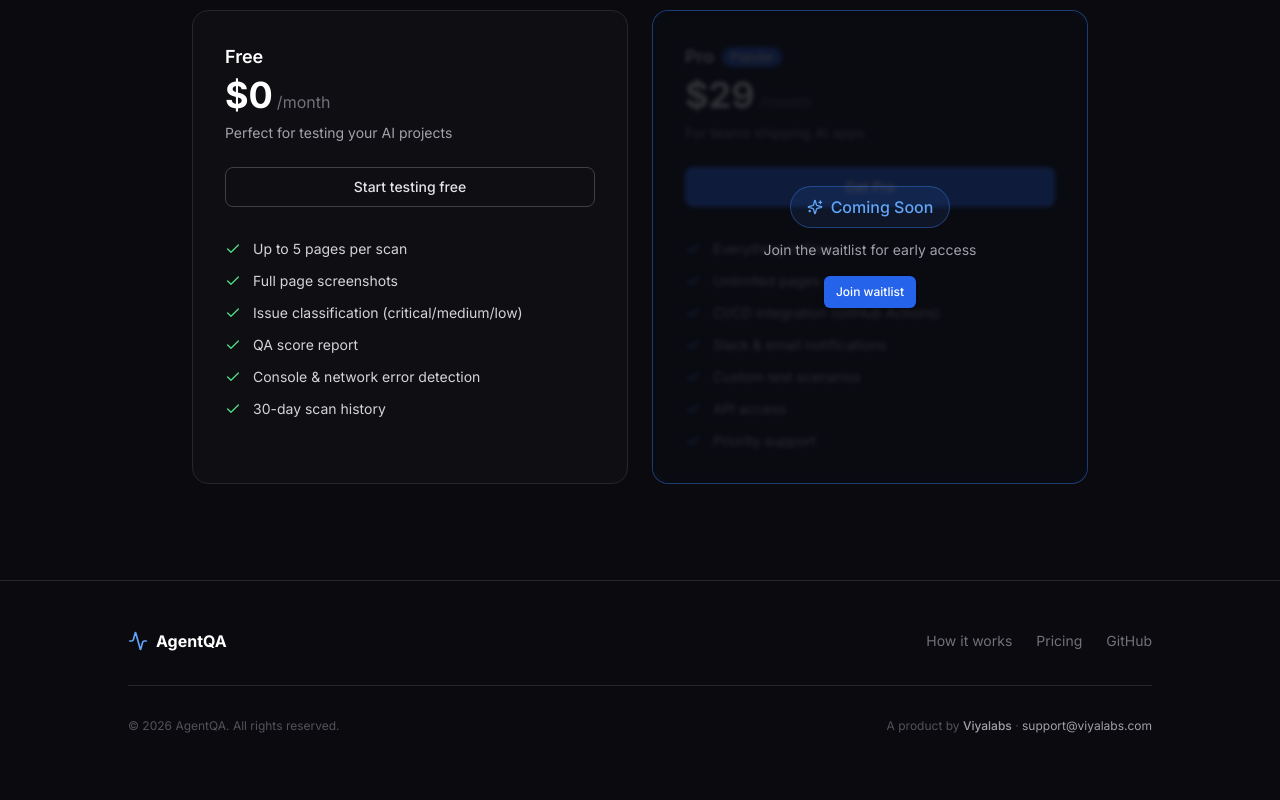
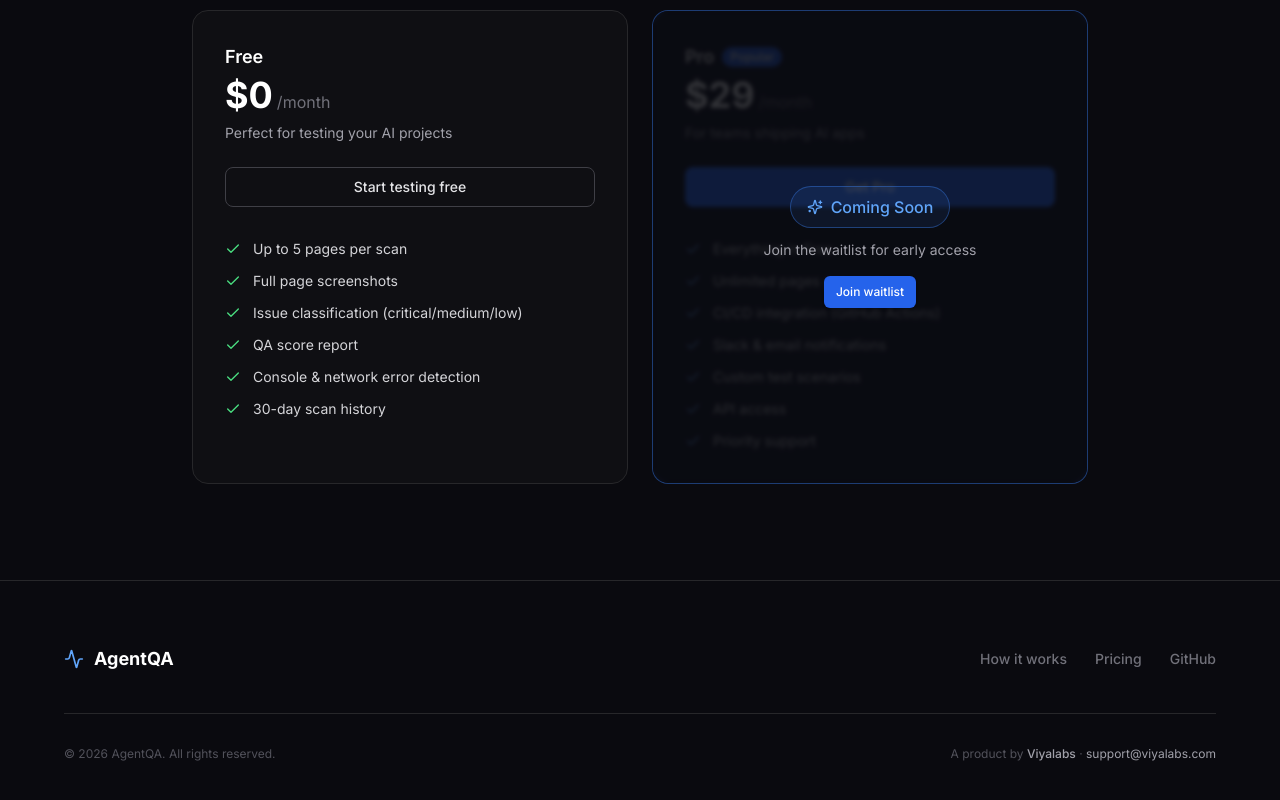
Before and after one commit to Viyalabs/agentqa, a Next.js app: page / in a window 1280 px wide. Shown: the part 4295-5095 px from the top of the page. Built offline with nearby package versions, Linux system fonts and the light colour scheme.

Commit message:
fix: increase footer spacing and brand size to match navbar

```diff
--- a/components/footer.tsx
+++ b/components/footer.tsx
@@ -3,17 +3,17 @@
 
 export function Footer() {
   return (
-    <footer className="py-12 px-4 border-t border-zinc-800">
-      <div className="max-w-5xl mx-auto">
-        <div className="flex flex-col sm:flex-row items-center justify-between gap-6 mb-8">
+    <footer className="py-16 px-4 border-t border-zinc-800">
+      <div className="max-w-6xl mx-auto">
+        <div className="flex flex-col sm:flex-row items-center justify-between gap-6 mb-10">
           {/* Logo */}
-          <div className="flex items-center gap-2">
+          <div className="flex items-center gap-2.5">
             <Activity className="h-5 w-5 text-blue-400" />
-            <span className="font-bold text-white">AgentQA</span>
+            <span className="font-bold text-lg text-white">AgentQA</span>
           </div>
 
           {/* Links */}
-          <nav className="flex flex-wrap items-center gap-6 text-sm text-zinc-500">
+          <nav className="flex flex-wrap items-center gap-7 text-sm font-medium text-zinc-500">
             <a href="#how-it-works" className="hover:text-zinc-300 focus-visible:text-zinc-300 transition-colors">
               How it works
             </a>
```
